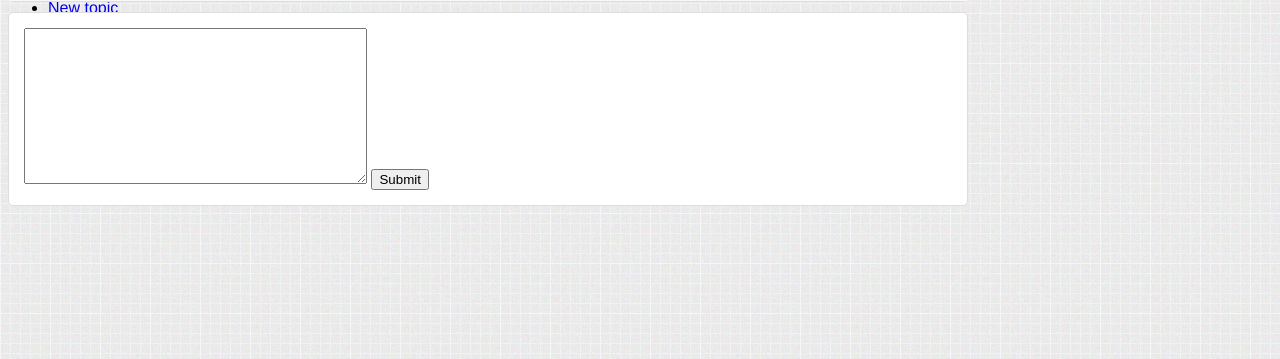
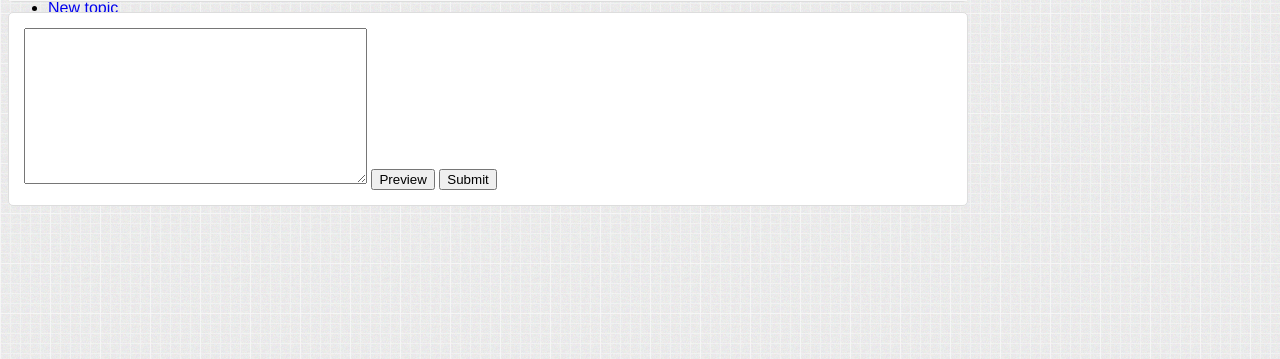
Before and after one commit to chiehtu/kissaten, a Django app: template apps/forum/templates/forum/topic_detail.html in a window 1280 px wide. Shown: the part 137-496 px from the top of the page. Run offline with Django 3.2, Linux system fonts and the light colour scheme; the template is opened without the code that fills it: values that come from a table or form of the project are taken from there, others are empty; the visitor is signed in with stand-in values (Sample User, id 1); data comes from the database, SQL or seed files in the repository; style sheets or scripts are compiled from the project's sources; some libraries are stand-ins or nearby versions.

Commit message:
Add preview button for reply form

```diff
--- a/apps/forum/templates/forum/topic_detail.html
+++ b/apps/forum/templates/forum/topic_detail.html
@@ -55,6 +55,7 @@
     <div class="module" style="padding:15px">
         <form action="{% url 'reply_create' object.id %}" method="post">{% csrf_token %}
             {{ form.content|bootstrap }}
+            <button class="btn btn-warning preview" data-target="#id_content">{% trans "Preview" %}</button>
             <input class="btn btn-success" type="submit" value="Submit" />
         </form>
     </div>
```
